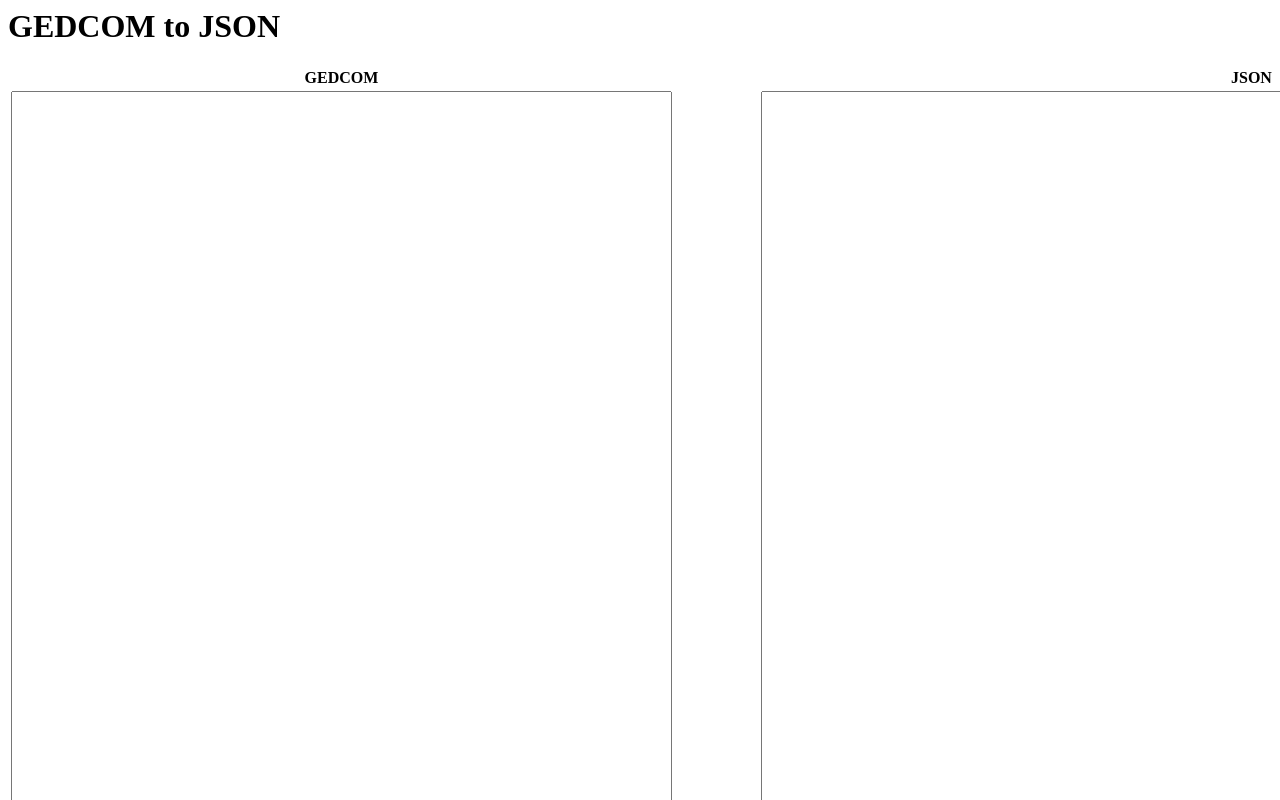
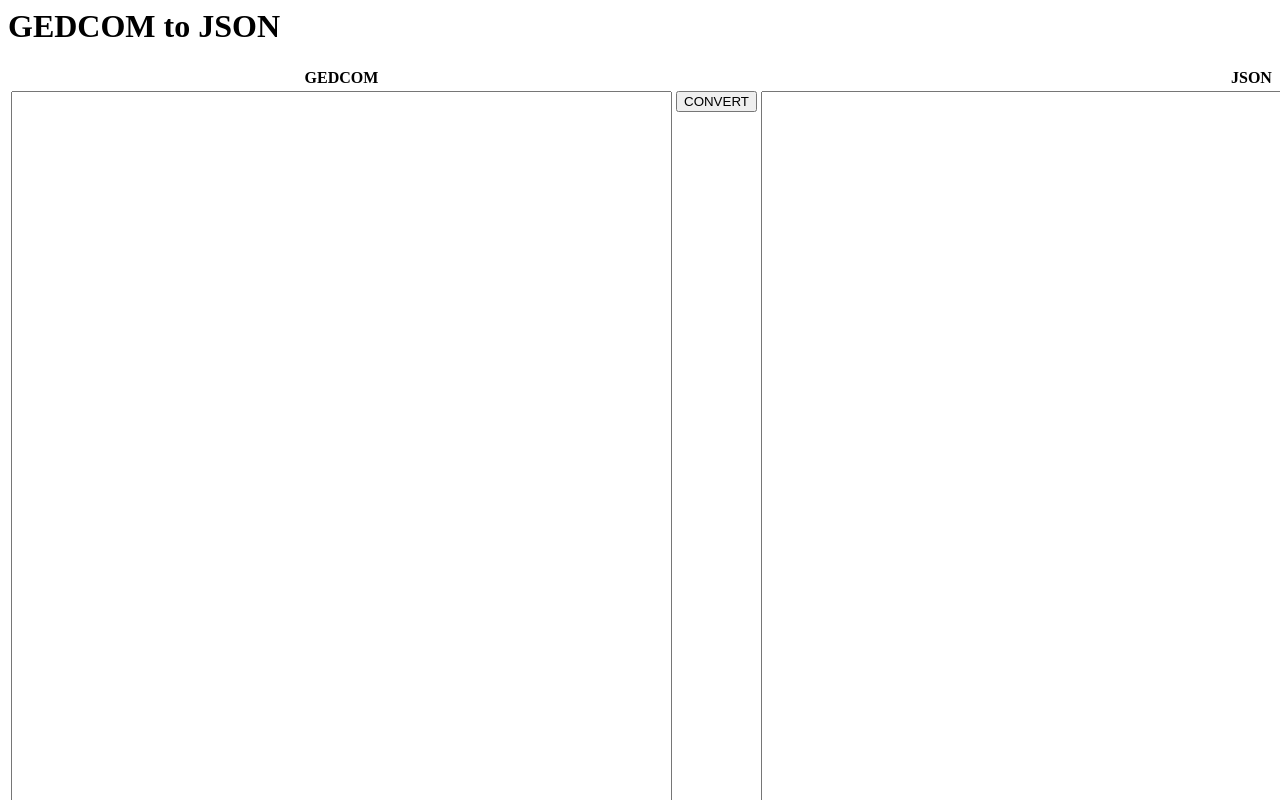
Before and after one commit to Oleg-Imanilov/gedcom, a plain HTML site: page index.html in a window 1280 px wide. Shown: the top 800 px of the page. Drawn offline with Linux system fonts and the light colour scheme.

Commit message:
Update index.html

```diff
--- a/index.html
+++ b/index.html
@@ -10,8 +10,8 @@
   <td>
     <textarea id="gedcom" rows="100" cols="80"></textarea>
   </td>
-  <td>
-	<button onClick='parseIt()'>CONVERT</button>
+  <td valign='top'>
+     <button onClick='parseIt()'>CONVERT</button>
   </td>
   <td>
     <textarea id="json" rows="100" cols="120" readonly></textarea>
```
